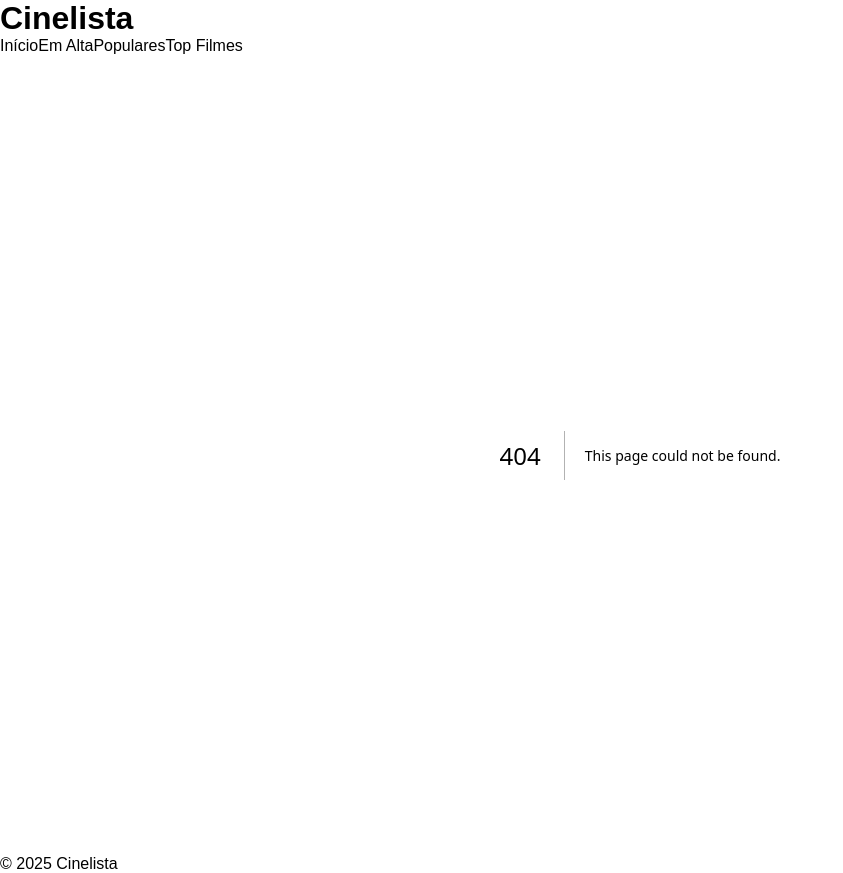
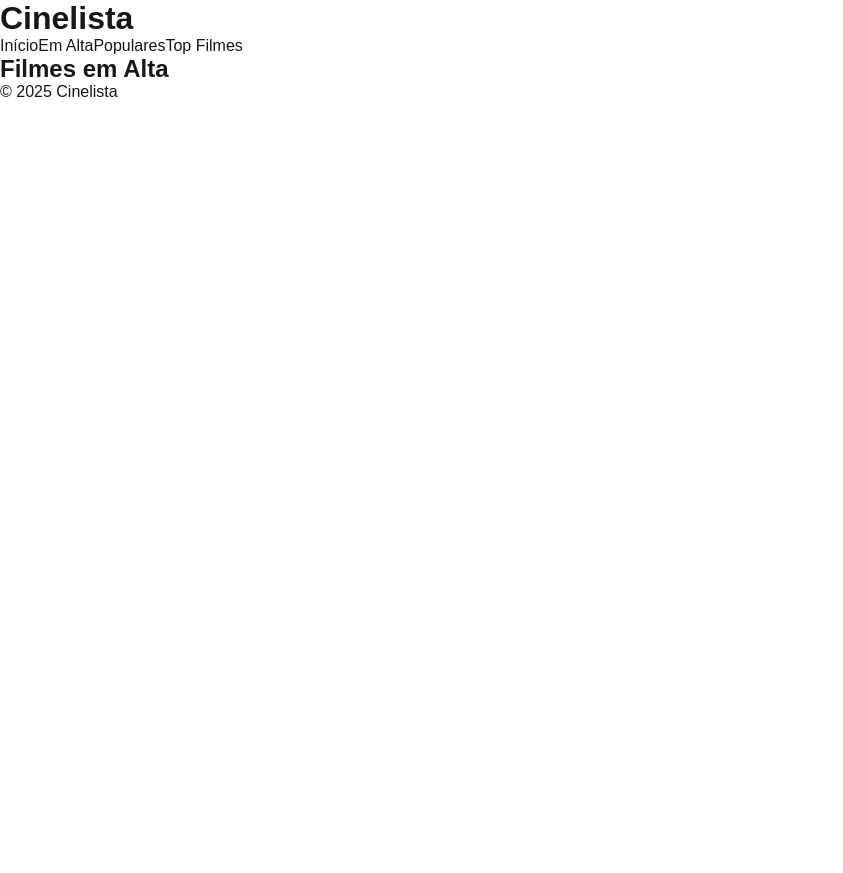
Before and after one commit to ValfranJr/Cinelista, a Next.js app: page /filmes/em-alta in a window 1280 px wide. Before the commit this address had no page. Shown: the whole page, without its empty margins (0-843 px from the left). After the commit the page ends 800 px from the top, so only its background shows below. Built offline with nearby package versions, Linux system fonts and the light colour scheme.

Commit message:
feat: adicionado Paginas correspondentes ao navbar

```diff
--- a/src/app/components/Header/Index.tsx
+++ b/src/app/components/Header/Index.tsx
@@ -1,12 +1,16 @@
+import Link from "next/link";
+
 const Header = () => {
     return (
         <header>
+            <Link href="/">
             <h1>Cinelista</h1>
+            </Link>
             <nav>
-                <a href="/">Início</a>
-                <a href="/">Em Alta</a>
-                <a href="/">Populares</a>
-                <a href="/">Top Filmes</a>
+                <Link href="/">Início</Link>
+                <Link href="/filmes/em-alta">Em Alta</Link>
+                <Link href="/filmes/populares">Populares</Link>
+                <Link href="/filmes/top-filmes">Top Filmes</Link>
             </nav>
         </header>
       );
--- /dev/null
+++ b/src/app/filmes/em-alta/page.tsx
@@ -0,0 +1,11 @@
+import Title from "@/app/components/Title";
+
+const FilmesEmAlta = () => {
+    return (
+        <>
+        <Title title="Filmes em Alta" />
+        </>
+    );
+}
+
+export default FilmesEmAlta;
```
Also changed, not shown: src/app/filmes/populares/page.tsx (added, +11 -0 lines), src/app/filmes/top-filmes/page.tsx (added, +11 -0 lines).
